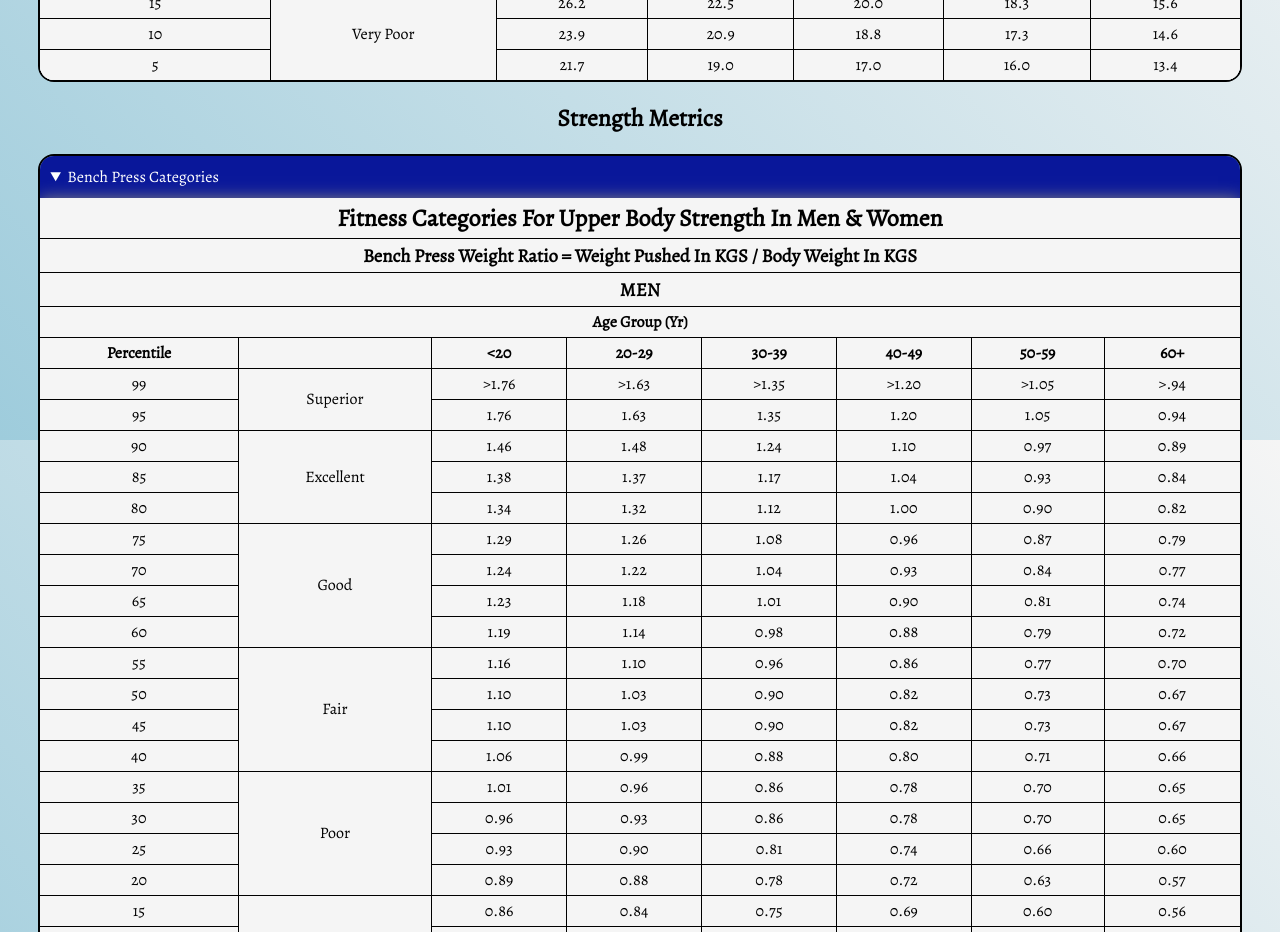
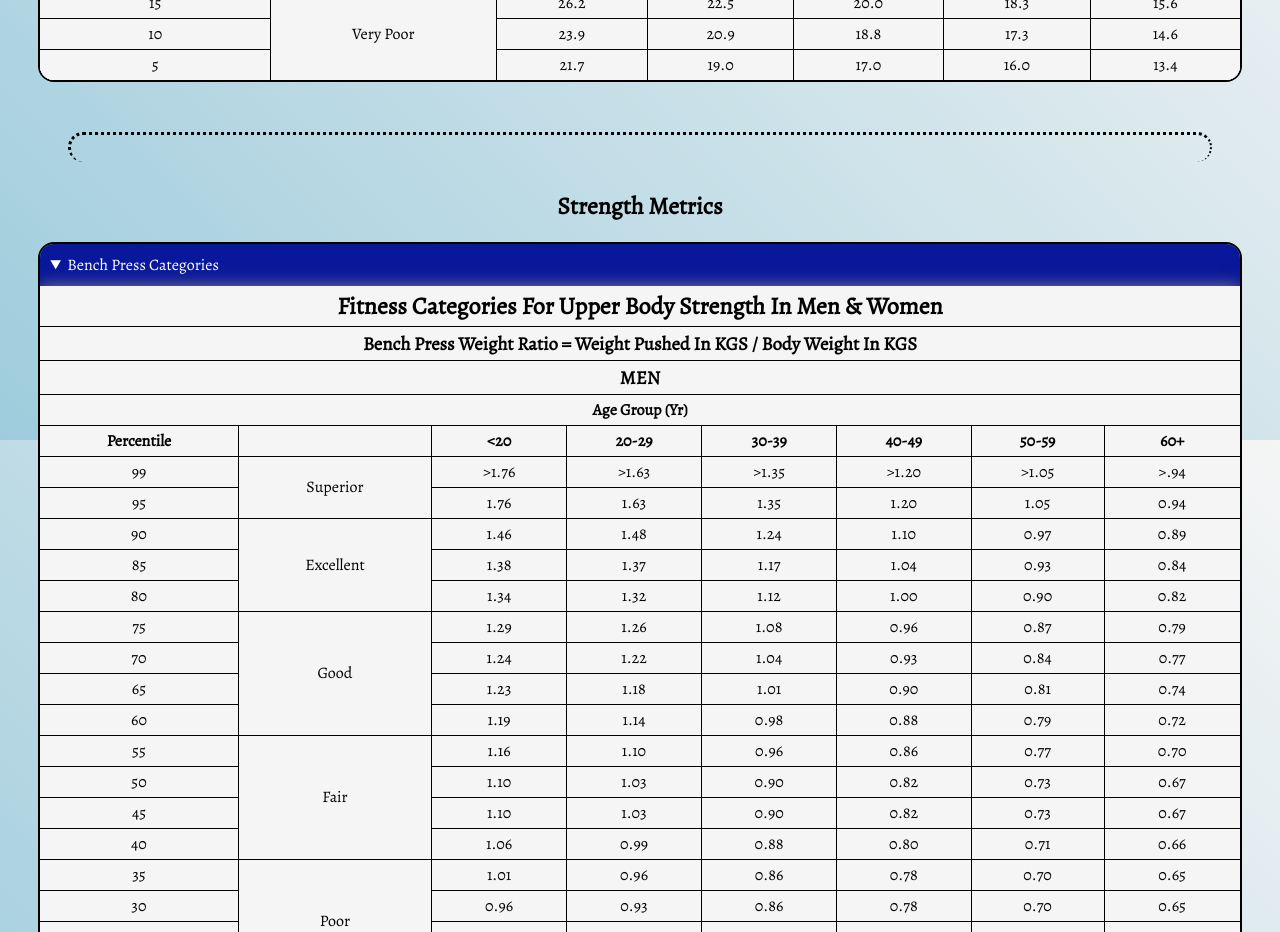
Before and after one commit to damatoaj/fitTest, a React (Create React App) app: page /#/categories in a window 1280 px wide. Shown: the part 2760-3692 px from the top of the page. Built offline with nearby package versions, Linux system fonts and the light colour scheme.

Commit message:
Updated the readme

```diff
--- a/src/CSS/App.css
+++ b/src/CSS/App.css
@@ -56,9 +56,23 @@ main {
   height:auto;
   overflow-x: auto;
 }
+hr {
+  overflow: visible; /* For IE */
+
+  border-width: 3px 2px 0px 3px;
+  border-color: black;
+  border-style: dotted;
+  width: 95%;
+  height: 30px;
+  border-radius: 20px;
+  margin-top: 50px;
+}
+
 
 section {
-  display: contents
+  display: contents;
+  margin-bottom: 5vh;
+  border-bottom: 2px dashed black;
 }
 
 header {
--- a/src/Screens/Categories.tsx
+++ b/src/Screens/Categories.tsx
@@ -37,6 +37,7 @@ const Categories = () => {
                         <VO2MaxCategories />
                     </details>
             </section>
+            <hr />
             <section>
                 <h2>Strength Metrics</h2>
                 <details open id='bench-press'>
```
Also changed, not shown: 1 other file (tests, documents, lock files or other folders).
